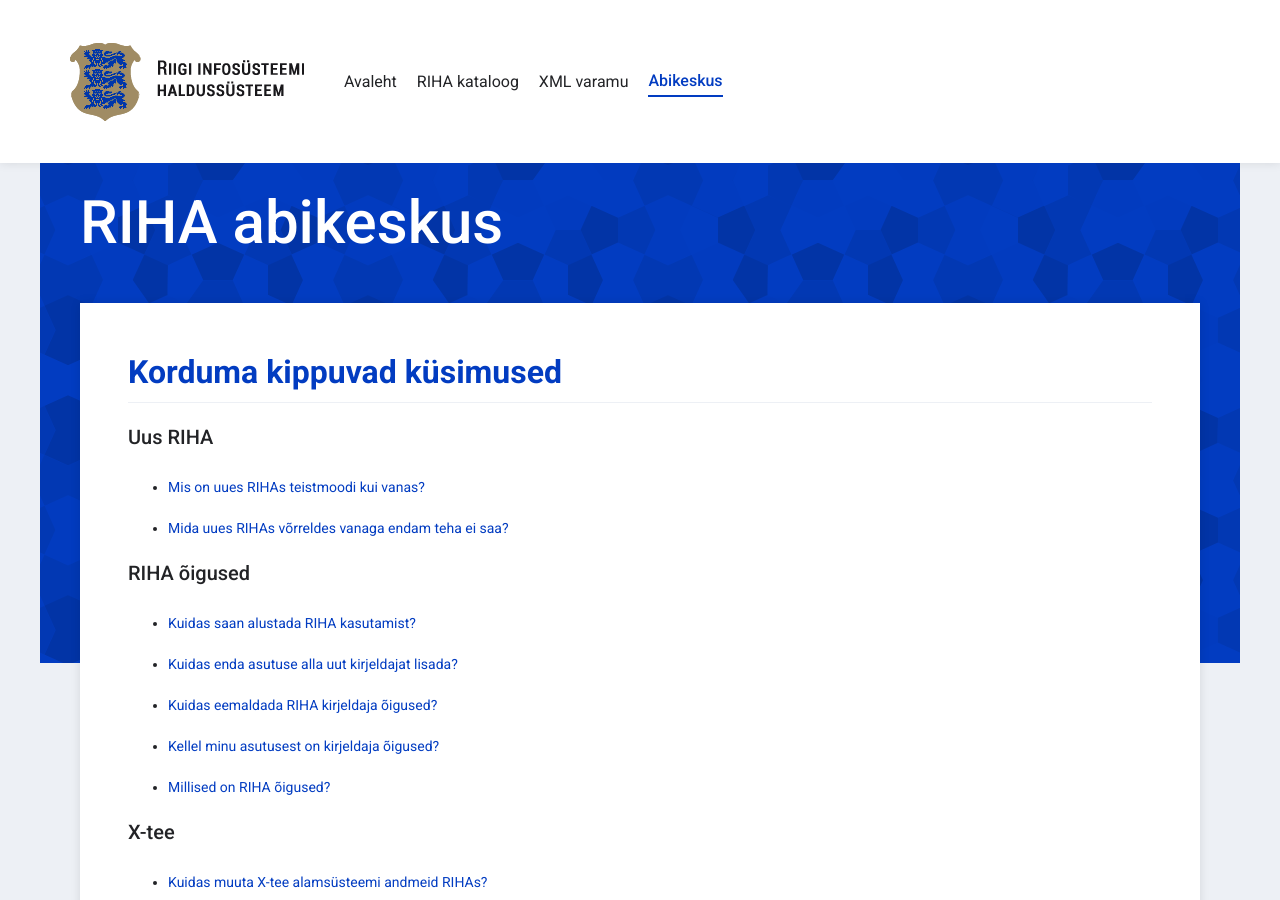
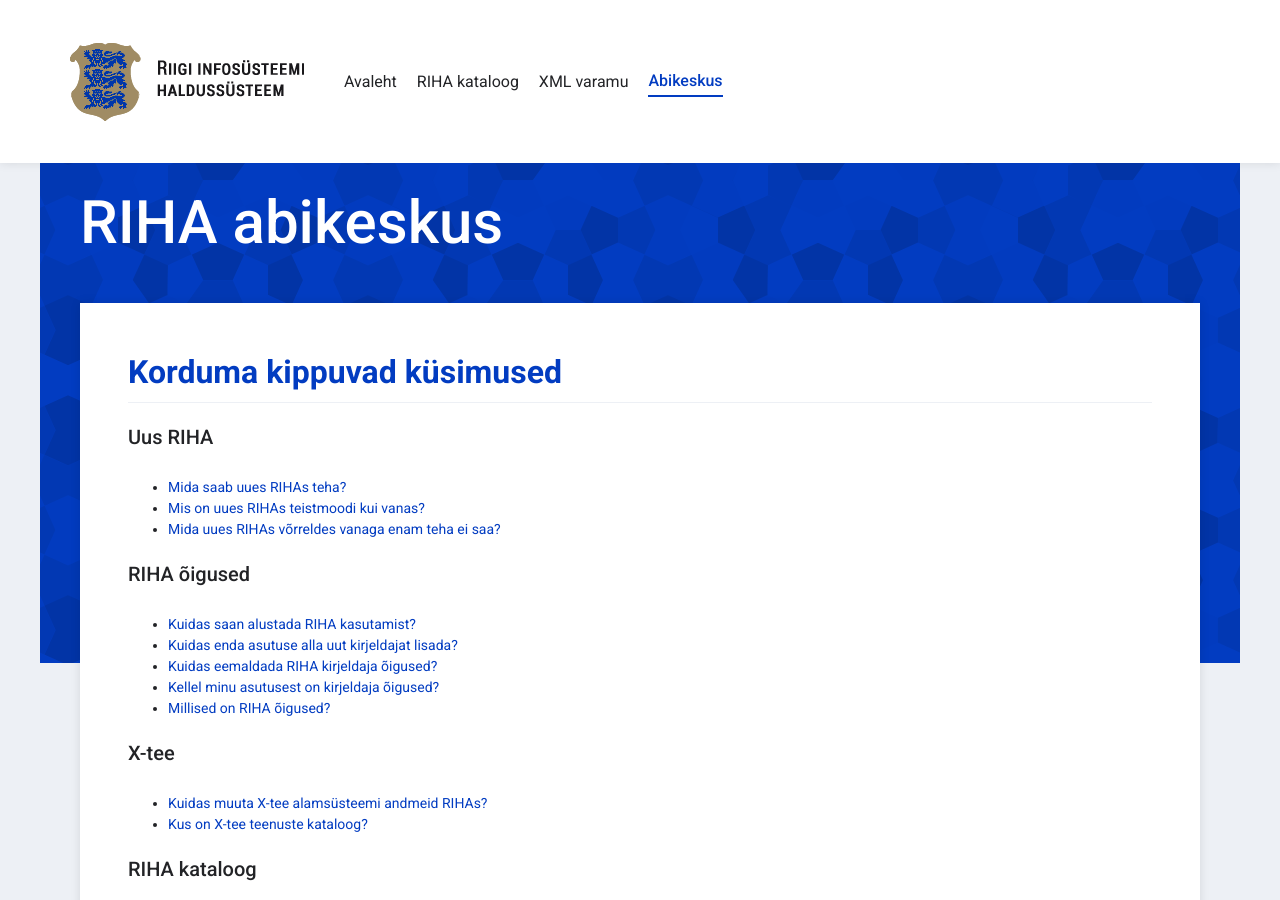
Before and after one commit to e-gov/RIHA-Help, a Jekyll site: the page built from docs/index.md, in a window 1280 px wide and 900 px high. Built offline with Jekyll 4.4.1, drawn with Linux system fonts in a browser that asks for light colours.

Commit message:
Update index.md

```diff
--- a/docs/index.md
+++ b/docs/index.md
@@ -6,39 +6,29 @@ title: RIHA abikeskus
 
 ### Uus RIHA
 
+- [Mida saab uues RIHAs teha?](uus-riha#mida-saab-uues-rihas-teha)
 - [Mis on uues RIHAs teistmoodi kui vanas?](uus-riha#mis-on-uues-rihas-erinev-kui-vanas-rihas)
-
-- [Mida uues RIHAs võrreldes vanaga endam teha ei saa?](uus-riha#mida-ei-ole-enam-rihas-võimalik-teha)
+- [Mida uues RIHAs võrreldes vanaga enam teha ei saa?](uus-riha#mida-ei-ole-enam-rihas-võimalik-teha)
 
 ### RIHA õigused
 
 - [Kuidas saan alustada RIHA kasutamist?](RIHA-oigused-haldamine#kuidas-saan-rihas-kirjeldama-hakata)
-
 - [Kuidas enda asutuse alla uut kirjeldajat lisada?](RIHA-oigused-haldamine#kuidas-enda-asutuse-alla-uut-kirjeldajat-lisada)
-
 - [Kuidas eemaldada RIHA kirjeldaja õigused?](RIHA-oigused-haldamine#kuidas-eemaldada-riha-kirjeldaja-%F5igused)
-
 - [Kellel minu asutusest on kirjeldaja õigused?](RIHA-oigused-haldamine#kellel-minu-asutusest-on-kirjeldaja-%F5igused)
-
 - [Millised on RIHA õigused?](RIHA-oigused)
-
 
 ### X-tee
 
 - [Kuidas muuta X-tee alamsüsteemi andmeid RIHAs?](X-tee-alamsysteem)
-
 - [Kus on X-tee teenuste kataloog?](uus-riha#x-tee-teenused)
 
 
 ### RIHA kataloog
 
 - [Kuidas RIHA kataloogist teavet leida?](kataloogi-kasutamine)
-
 - [Kuidas RIHAs infosüsteeme kirjeldada?](RIHAs-kirjeldamine)
-
 - [Milline tähendus on RIHA väljadel?](infosysteemide-kirjeldamine#milline-tähendus-on-riha-v%E4ljadel)
-
 - [Mida pean pärast KOVide ühendamist RIHAs tegema?](kovide-yhendamine)
 
-
 ### RIHA hinnangud
```
